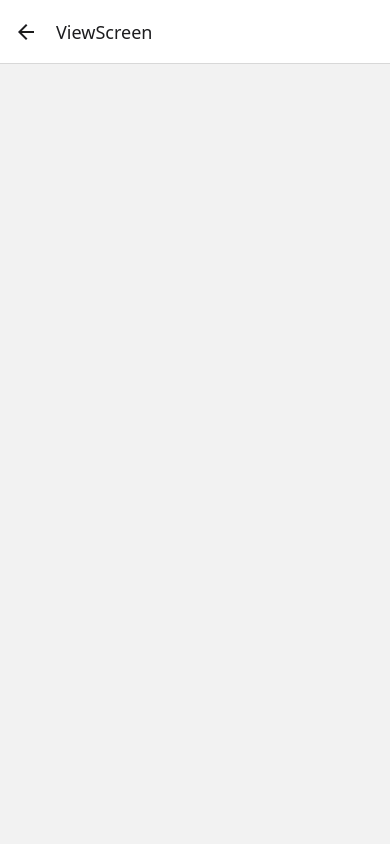
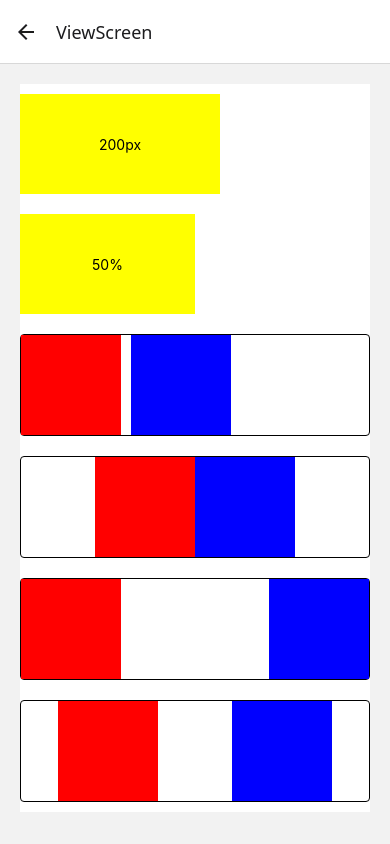
Before and after one commit to moberg-hv/expo-demo, a React Native app: screen /ViewScreen in a window 390 px wide. Built offline with nearby package versions, Linux system fonts and the light colour scheme.

Commit message:
view demo

```diff
--- a/src/screens/keyboardScreen/KeyboardScreen.tsx
+++ b/src/screens/keyboardScreen/KeyboardScreen.tsx
@@ -29,12 +29,6 @@ export const KeyboardScreen: React.FC = () => {
                 <ScrollView contentContainerStyle={styles.scrollContainer}>
                     <View>
                         <Text>{"Keyboard handled: true"}</Text>
-                        <View style={styles.buttonContainer}>
-                            <Button
-                                title="Dismiss keyboard"
-                                onPress={Keyboard.dismiss}
-                            />
-                        </View>
                         <TextInput
                             style={styles.input}
                             placeholder="default"
@@ -74,12 +68,6 @@ export const KeyboardScreen: React.FC = () => {
                 <ScrollView contentContainerStyle={styles.scrollContainer}>
                     <View>
                         <Text>{"Keyboard handled: false"}</Text>
-                        <View style={styles.buttonContainer}>
-                            <Button
-                                title="Dismiss keyboard"
-                                onPress={Keyboard.dismiss}
-                            />
-                        </View>
                         <TextInput
                             style={styles.input}
                             placeholder="default"
@@ -126,9 +114,6 @@ const styles = StyleSheet.create({
         padding: 20,
         justifyContent: "space-between",
     },
-    buttonContainer: {
-        marginVertical: 12,
-    },
     input: {
         marginVertical: 4,
         padding: 12,
--- a/src/screens/viewScreen/ViewScreen.tsx
+++ b/src/screens/viewScreen/ViewScreen.tsx
@@ -1,14 +1,114 @@
 import * as React from "react"
-import { StyleSheet, View, Text } from "react-native"
+import { StyleSheet, View, Text, ScrollView } from "react-native"
 
 // pixels (dpi) and percentages
 // flex, flex-direction
 // border, margin, padding
 // shadows
 export const ViewScreen: React.FC = () => {
-    return null
+    return (
+        <ScrollView contentContainerStyle={styles.scrollContainer}>
+            <View style={styles.container}>
+                <View
+                    style={[
+                        styles.view,
+                        {
+                            width: 200,
+                        },
+                    ]}
+                >
+                    <Text style={styles.text}>{"200px"}</Text>
+                </View>
+                <View
+                    style={[
+                        styles.view,
+                        {
+                            width: "50%",
+                        },
+                    ]}
+                >
+                    <Text style={styles.text}>{"50%"}</Text>
+                </View>
+                <View
+                    style={[
+                        styles.horizontalView,
+                        {
+                            gap: 10,
+                        },
+                    ]}
+                >
+                    <View style={[styles.horizontalViewChild, { backgroundColor: "red" }]} />
+                    <View style={styles.horizontalViewChild} />
+                </View>
+                <View
+                    style={[
+                        styles.horizontalView,
+                        {
+                            justifyContent: "center",
+                        },
+                    ]}
+                >
+                    <View style={[styles.horizontalViewChild, { backgroundColor: "red" }]} />
+                    <View style={styles.horizontalViewChild} />
+                </View>
+                <View
+                    style={[
+                        styles.horizontalView,
+                        {
+                            justifyContent: "space-between",
+                        },
+                    ]}
+                >
+                    <View style={[styles.horizontalViewChild, { backgroundColor: "red" }]} />
+                    <View style={styles.horizontalViewChild} />
+                </View>
+                <View
+                    style={[
+                        styles.horizontalView,
+                        {
+                            justifyContent: "space-around",
+                        },
+                    ]}
+                >
+                    <View style={[styles.horizontalViewChild, { backgroundColor: "red" }]} />
+                    <View style={styles.horizontalViewChild} />
+                </View>
+            </View>
+        </ScrollView>
+    )
 }
 
 const styles = StyleSheet.create({
-    container: {},
+    scrollContainer: {
+        flexGrow: 1,
+        padding: 20,
+    },
+    container: {
+        // display: "flex", // default value
+        // flexDirection: "column", // default value
+        backgroundColor: "white",
+    },
+    view: {
+        marginVertical: 10,
+        height: 100,
+        backgroundColor: "yellow",
+        justifyContent: "center",
+        alignItems: "center",
+    },
+    text: {
+        textAlign: "center",
+    },
+    horizontalView: {
+        flexDirection: "row",
+        marginVertical: 10,
+        borderWidth: 1,
+        borderStyle: "solid",
+        borderColor: "black",
+        borderRadius: 4,
+    },
+    horizontalViewChild: {
+        height: 100,
+        width: 100,
+        backgroundColor: "blue",
+    },
 })
```
